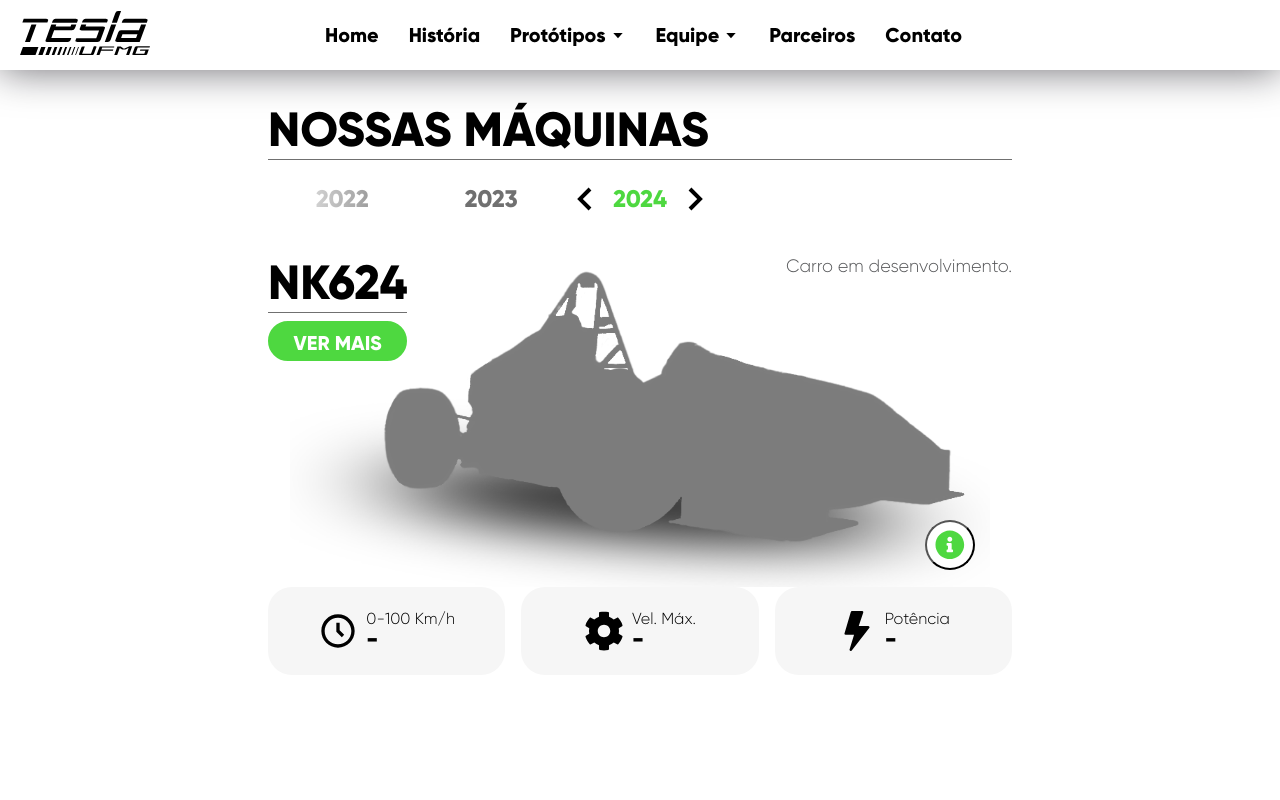
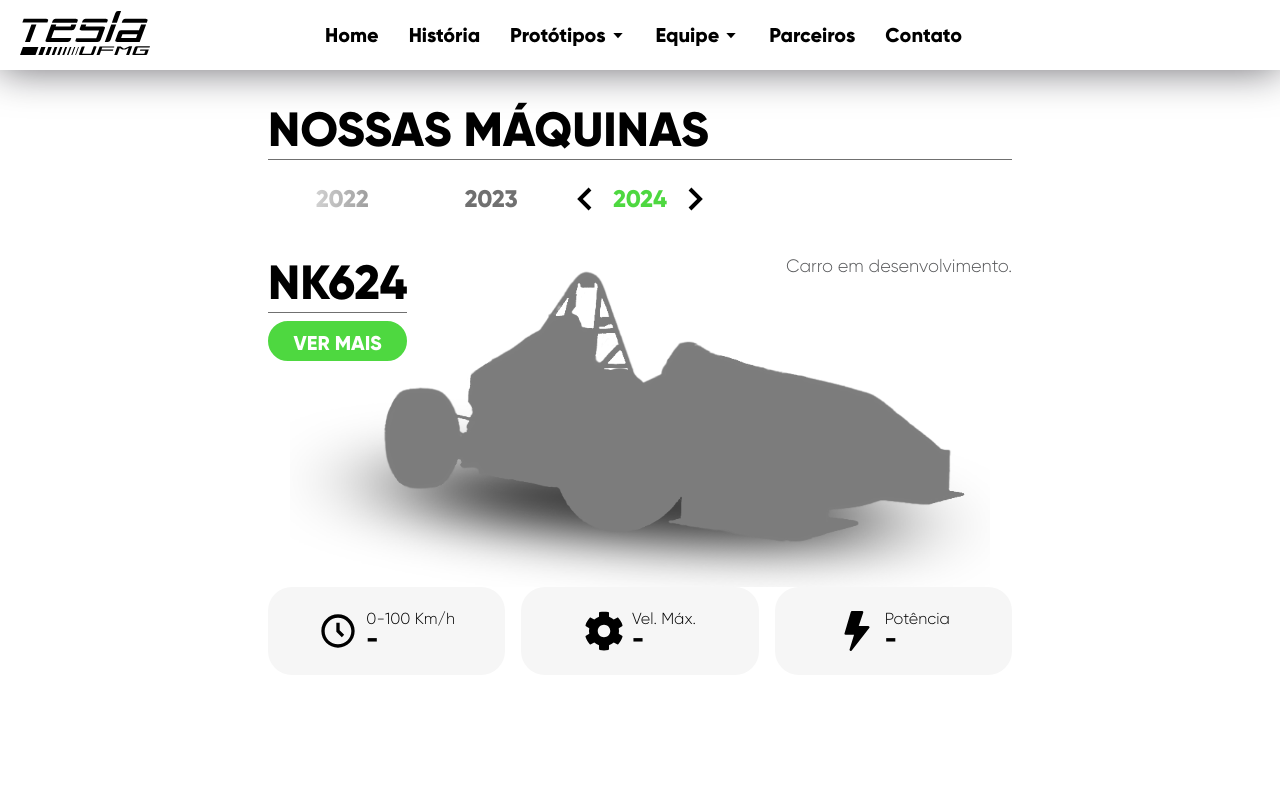
Before and after one commit to Tesla-UFMG/Site-Tesla, a Next.js app: page /prototipos in a window 1280 px wide. Shown: the top 800 px of the page. Built offline with nearby package versions, Linux system fonts and the light colour scheme.

Commit message:
Update: retirando o fabinfo do nome do prototipo

```diff
--- a/src/pages/prototipos/index.tsx
+++ b/src/pages/prototipos/index.tsx
@@ -70,7 +70,6 @@ const Prototipos: React.FC = () => {
                 layout="fill"
               />
               <CarDescription>{years[yearIndex].description}</CarDescription>
-              <FABInfo title={curiosidades[0].title} text={curiosidades[0].text} description={curiosidades[0].description}></FABInfo>
             </CarWrapper>
             <BoxDataWrapper>
               <BoxData
```
